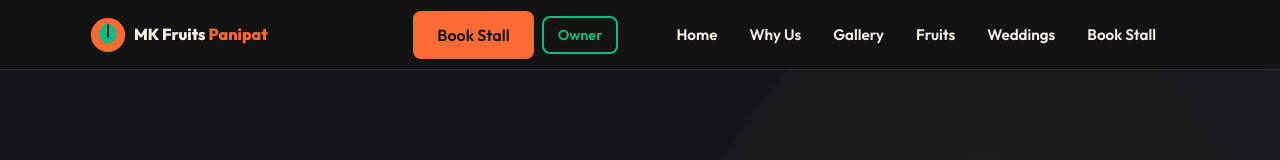
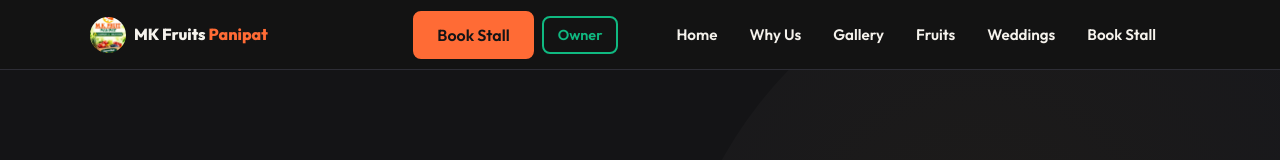
Before and after one commit to Monkey-D-DragonSingh/mk-fruits-panipat, a React (Vite) app: page / in a window 1280 px wide. Shown: the top 160 px of the page. Built offline with nearby package versions, Linux system fonts and the light colour scheme; no server answers.

Commit message:
Use provided image as header brand logo

```diff
--- a/src/App.tsx
+++ b/src/App.tsx
@@ -4,6 +4,7 @@ import { FRUITS, type Fruit } from "./data";
 import { saveLocalBooking } from "./lib/localBookings";
 import AdminPanel from "./components/AdminPanel";
 import Gallery from "./components/Gallery";
+import brandLogo from "../public/media/images/IMG-20261113-WA0009.jpg.jpeg";
 
 const PHONE_RE = /^\+?[0-9][0-9\s-]{9,}$/;
 const TIME_SLOTS = ["10:00 AM", "12:00 PM", "02:00 PM", "04:00 PM", "06:00 PM", "07:30 PM"];
@@ -38,11 +39,7 @@ function Header({
     <header className={`site-header${navOpen ? " is-open" : ""}`} id="siteHeader">
       <div className="container header-top">
         <a className="brand" href="#home" aria-label="MK Fruits Panipat — home">
-          <svg className="brand-mark" viewBox="0 0 40 40" fill="none" aria-hidden="true">
-            <circle cx="20" cy="20" r="19" fill="#FF6B35" />
-            <path d="M20 6c6 2.5 9.5 7.6 9.5 13.5a9.5 9.5 0 0 1-19 0c0-5.9 3.5-11 9.5-13.5Z" fill="#10B981" />
-            <path d="M20 9v13" stroke="#141416" strokeWidth="2" strokeLinecap="round" />
-          </svg>
+          <img className="brand-mark" src={brandLogo} alt="" aria-hidden="true" />
           <span className="brand-text">
             MK Fruits <span className="brand-accent">Panipat</span>
           </span>
--- a/src/index.css
+++ b/src/index.css
@@ -167,6 +167,7 @@ section { scroll-margin-top: 110px; }
 }
 .brand { display: inline-flex; align-items: center; gap: 8px; min-width: 0; }
 .brand-mark { width: 36px; height: 36px; flex: none; }
+img.brand-mark { border-radius: 50%; object-fit: cover; }
 .brand-text { font-family: var(--font-heading); font-weight: 800; font-size: 1rem; line-height: 1.1; color: var(--color-foreground); white-space: nowrap; }
 .brand-accent { color: var(--color-accent); }
 .header-actions { display: flex; align-items: center; gap: 8px; margin-left: auto; }
```
